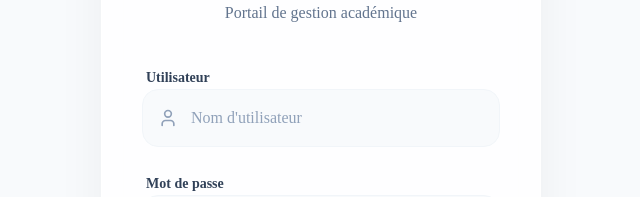
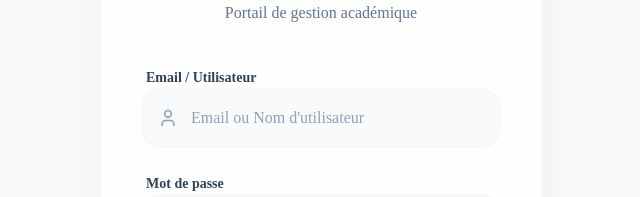
Before and after one commit to MarwanFo/Gestion_note_SpringBoot, a React app in the folder frontend/: page /login in a window 1280 px wide. Shown: the part 254-451 px from the top of the page, without its empty margins (319-959 px from the left). Built offline with nearby package versions, Linux system fonts and the light colour scheme; the HTML template or start-up script is replaced by a standard one.

Commit message:
Allow login with both Email and Username

```diff
--- a/frontend/src/pages/Login.jsx
+++ b/frontend/src/pages/Login.jsx
@@ -45,7 +45,7 @@ const Login = () => {
 
                 <form onSubmit={handleLogin} className="space-y-6">
                     <div className="space-y-2">
-                        <label className="text-sm font-semibold text-slate-700 ml-1">Utilisateur</label>
+                        <label className="text-sm font-semibold text-slate-700 ml-1">Email / Utilisateur</label>
                         <div className="relative group">
                             <div className="absolute left-4 top-1/2 -translate-y-1/2 transition-colors group-focus-within:text-blue-600 text-slate-400">
                                 <User className="w-5 h-5" />
@@ -55,7 +55,7 @@ const Login = () => {
                                 value={username}
                                 onChange={(e) => setUsername(e.target.value)}
                                 className="w-full bg-slate-50 border border-slate-100 rounded-2xl py-4 pl-12 pr-4 text-slate-900 placeholder:text-slate-400 focus:outline-none focus:ring-4 focus:ring-blue-600/10 focus:border-blue-600/20 transition-all"
-                                placeholder="Nom d'utilisateur"
+                                placeholder="Email ou Nom d'utilisateur"
                                 required
                             />
                         </div>
```
Also changed, not shown: 2 other files (tests, documents, lock files or other folders).
